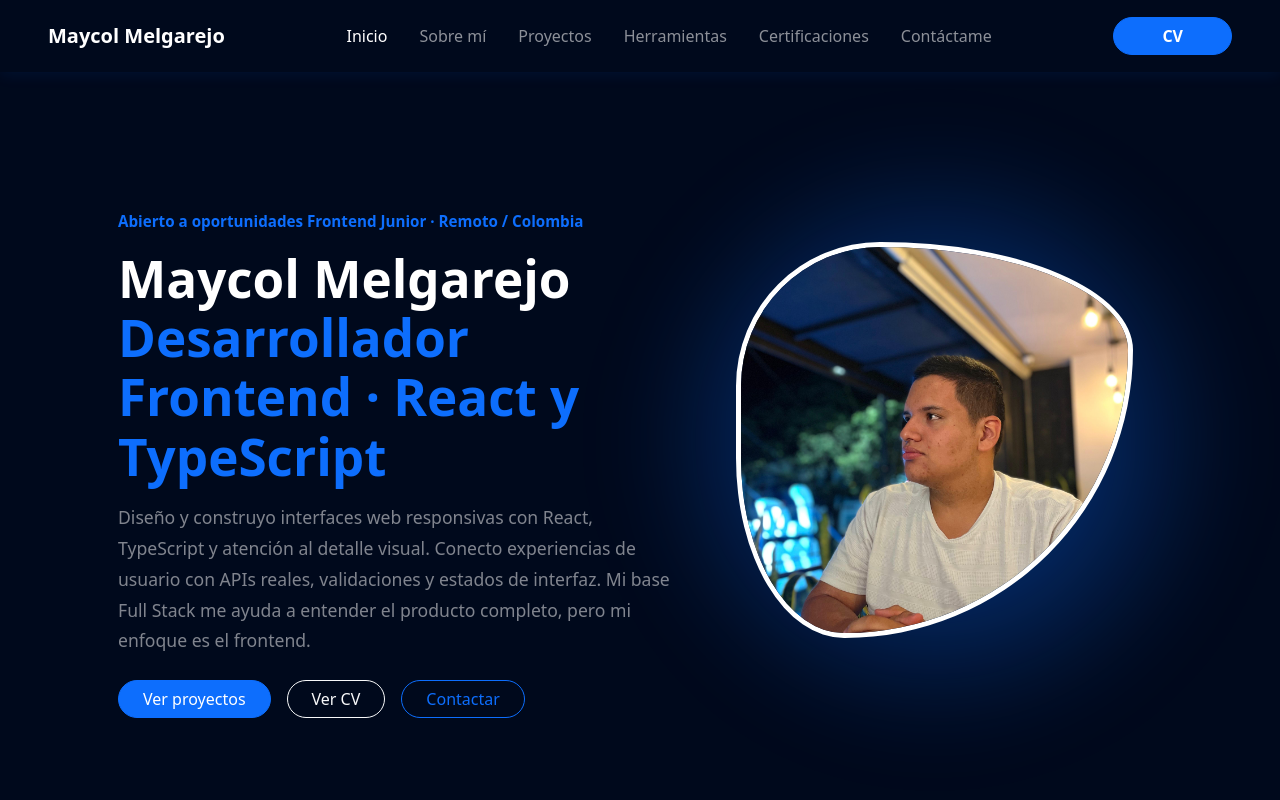
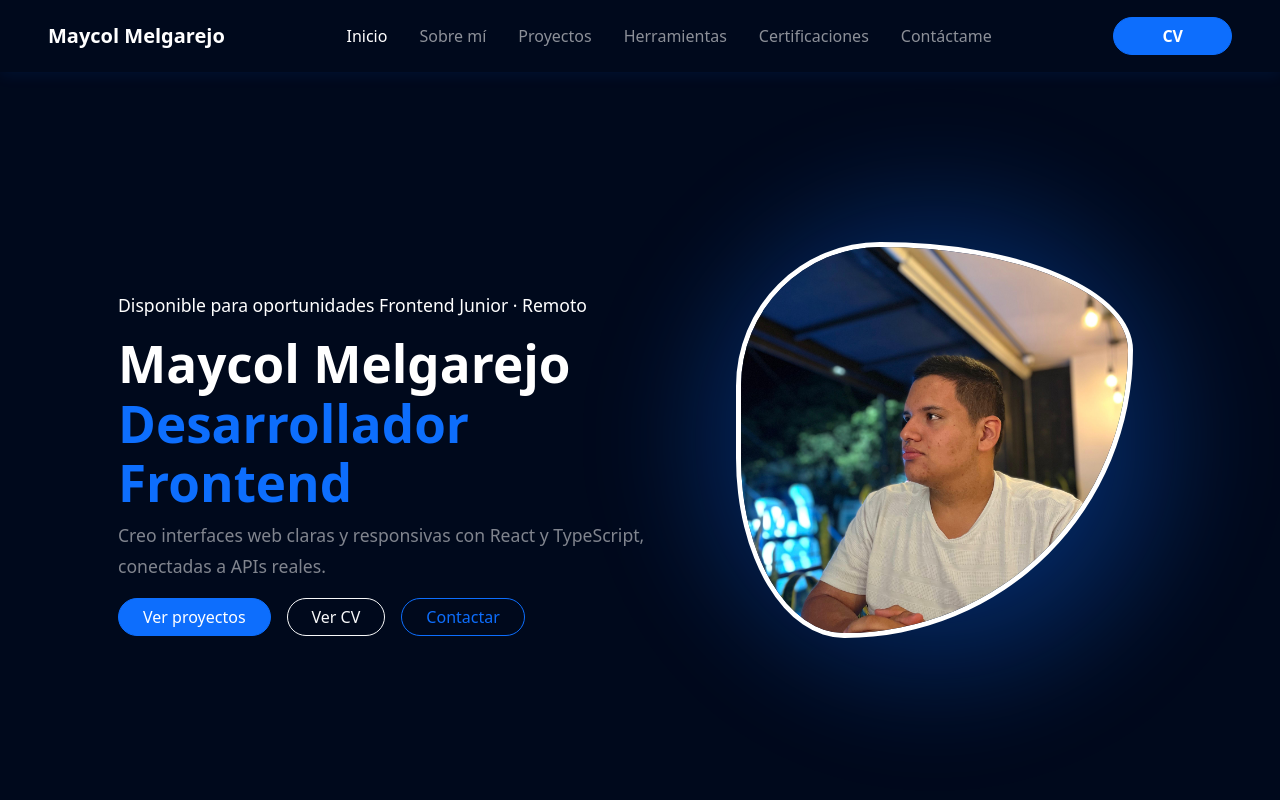
Before and after one commit to MelgarejoMaycol/Portafolio, a React (Vite) app: page / in a window 1280 px wide. Shown: the top 800 px of the page. Built offline with nearby package versions, Linux system fonts and the light colour scheme.

Commit message:
refactor: simplify hero copy and spacing

```diff
--- a/src/components/Inicio.jsx
+++ b/src/components/Inicio.jsx
@@ -6,17 +6,13 @@ export default function Inicio({ onOpenCV }) {
       <div className="container d-flex align-items-center px-3 px-md-4 inicio-inner">
         <div className="row w-100 align-items-center g-4 g-lg-5">
           <div className="col-lg-7 text-white order-2 order-lg-1 ps-lg-5 inicio-copy">
-            <p className="lead text-primary fw-bold mb-3" style={{ fontSize: '0.95rem' }}>
-              Abierto a oportunidades Frontend Junior · Remoto / Colombia
-            </p>
-            <h1 className="fw-bold mb-3 inicio-title">
+            <p className="inicio-availability">Disponible para oportunidades Frontend Junior · Remoto</p>
+            <h1 className="fw-bold inicio-title">
               Maycol Melgarejo
-              <span className="d-block text-primary">Desarrollador Frontend · React y TypeScript</span>
+              <span className="d-block text-primary">Desarrollador Frontend</span>
             </h1>
-            <p className="mb-4 text-white-50 inicio-description">
-              Diseño y construyo interfaces web responsivas con React, TypeScript y atención al detalle visual.
-              Conecto experiencias de usuario con APIs reales, validaciones y estados de interfaz.
-              Mi base Full Stack me ayuda a entender el producto completo, pero mi enfoque es el frontend.
+            <p className="text-white-50 inicio-description">
+              Creo interfaces web claras y responsivas con React y TypeScript, conectadas a APIs reales.
             </p>
             <div className="d-flex gap-2 gap-md-3 flex-wrap inicio-actions">
               <a href="#proyectos" className="btn btn-primary rounded-pill px-4">Ver proyectos</a>
```
